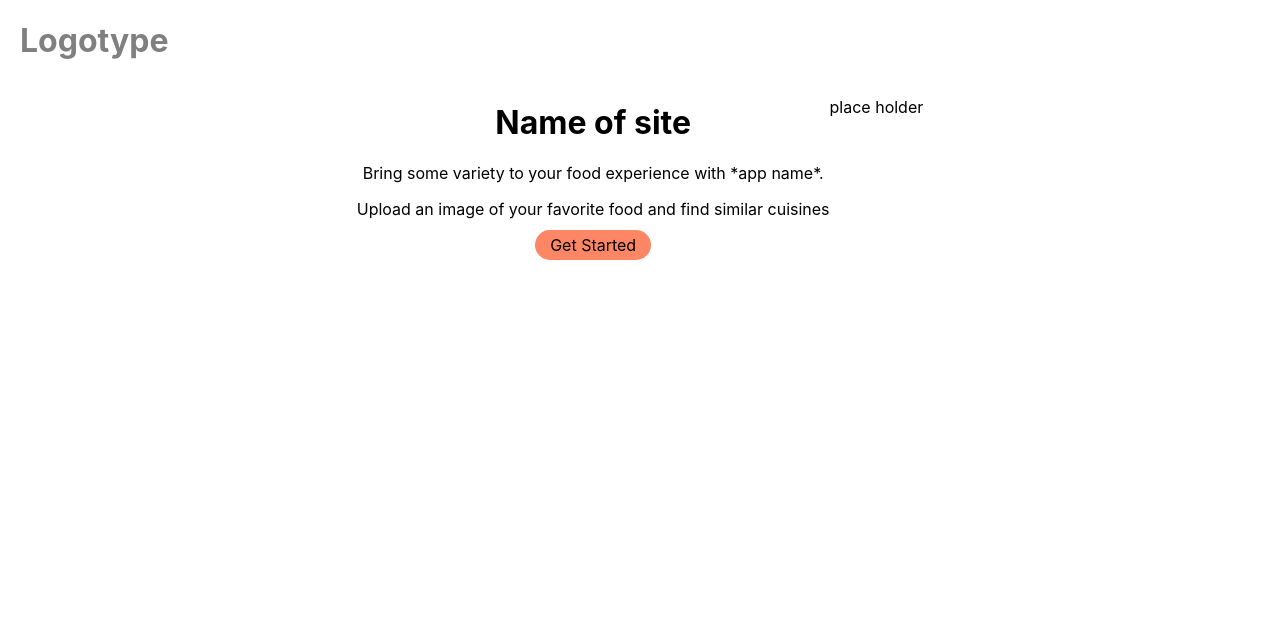
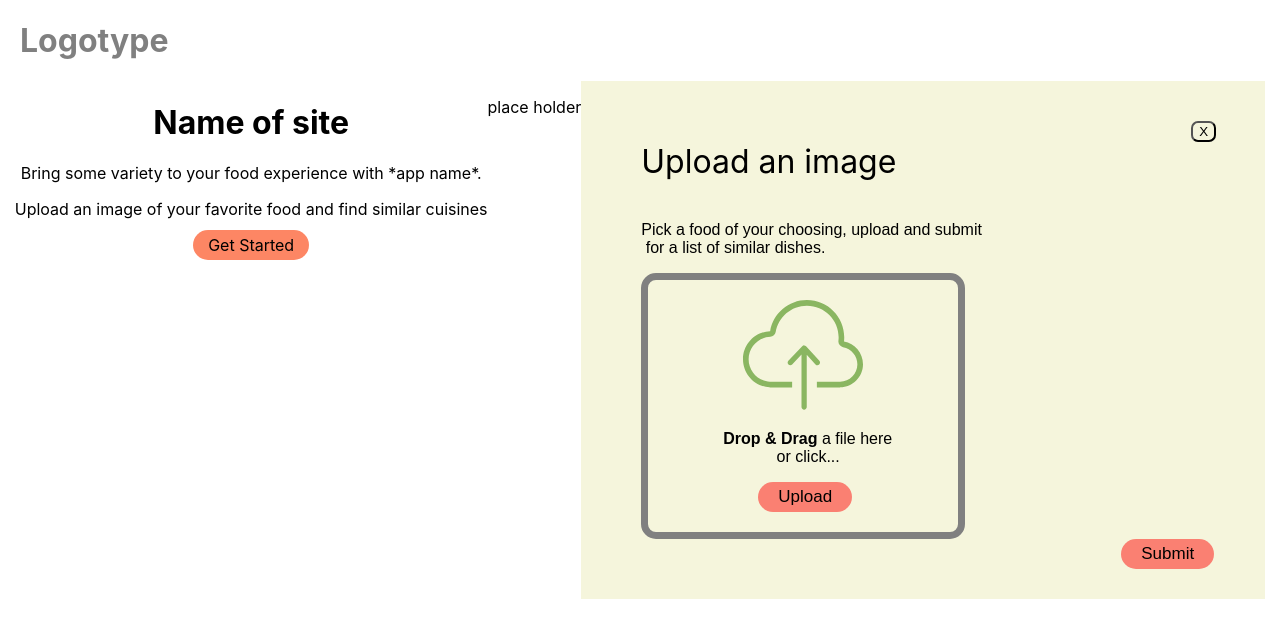
Before and after one commit to KonstantinVVictoria/recipe-finder, a Next.js app: page /home in a window 1280 px wide. Shown: the top 638 px of the page. Built offline with nearby package versions, Linux system fonts and the light colour scheme.

Commit message:
SubmitImage component completed

```diff
--- a/components/SubmitImage.jsx
+++ b/components/SubmitImage.jsx
@@ -2,19 +2,21 @@ import Theme from "../styles/Theme.js";
 
 const SubmitImage = () => {
     return (
-        <div style={{ backgroundColor: "beige" }}>
-            <input type="button" value="X" class="closeButton" style={{ marginLeft: "680px", marginTop: "10px", marginBottom: "0px", backgroundColor: "transparent", borderRadius: "7px", borderColor: "black"}} ></input>
-            <h1 style={{ marginTop: "0px", marginRight: "500px", fontWeight: "normal" }}>Upload an image</h1>
-            <h3 style={{ marginTop: "40px", fontWeight: "lighter" }}>Pick a food of your choosing, upload and submit for a list of similar dishes.</h3>
-            <div style={{ borderRadius: "15px", border: "7px solid gray", marginLeft: "60px" , marginRight: "340px"}}>
-                <p>.</p>
-                <p>.</p>
-                <p>.</p>
-                <p>.</p>
-                <p style={{marginLeft: "45px"}}><b>Drop & Drag</b> a file here or click...</p>
-                <input type="button" value="Upload" style={{marginBottom: "20px", border: "none", marginLeft: "110px", fontSize: 17, borderRadius: "15px", backgroundColor: "salmon", padding: "5px 20px"}}></input>
+        <div style={{ backgroundColor: "beige"}}>
+            <input type="button" value="X" class="closeButton" style={{ marginLeft: "610px", marginTop: "40px", marginBottom: "0px", backgroundColor: "transparent", borderRadius: "7px", borderColor: "black" }} ></input>
+            <h1 style={{marginLeft: "60px", marginTop: "0px", marginRight: "300px", fontWeight: "normal" }}>Upload an image</h1>
+            <pre style={{ marginLeft: "60px", marginTop: "40px", fontWeight: "lighter", fontFamily: "sans-serif" }}>Pick a food of your choosing, upload and submit {"\n"} for a list of similar dishes.</pre>
+            <div style={{ borderRadius: "15px", border: "7px solid gray", marginLeft: "60px", marginRight: "300px" }}>
+                <body>
+                    <svg style={{marginTop:"20px"}} width="310" height="110" viewBox="0 0 120 110" fill="none" xmlns="http://www.w3.org/2000/svg">
+                        <path d="M0 59.25C0 44.0491 12.0593 31.6648 27.1328 31.1422C30.0734 13.4713 45.4323 0 63.9375 0C84.5446 0 101.25 16.7054 101.25 37.3125C101.25 38.7651 101.167 40.1983 101.005 41.6076C111.802 43.5291 120 52.9635 120 64.3125C120 76.987 109.776 87.2735 97.125 87.3743V87.375H73.875V81.75H97.0332C97.0489 81.7497 97.0645 81.7496 97.0802 81.7494C106.644 81.6733 114.375 73.8954 114.375 64.3125C114.375 55.7374 108.18 48.5978 100.02 47.1456C97.0946 46.625 95.0787 43.9191 95.417 40.9672C95.5543 39.77 95.625 38.5506 95.625 37.3125C95.625 19.812 81.438 5.625 63.9375 5.625C48.2275 5.625 35.1781 17.063 32.6815 32.0655C32.2421 34.706 30.0029 36.671 27.3277 36.7638C15.2725 37.1818 5.625 47.0904 5.625 59.25C5.625 71.2721 15.0565 81.095 26.9202 81.7184C27.0448 81.725 27.1682 81.7355 27.2904 81.75H49.125V87.375H26.625V87.3357C11.7894 86.5561 0 74.2798 0 59.25Z" fill="#8AB661" />
+                        <path fill-rule="evenodd" clip-rule="evenodd" d="M61.1521 45.3751C61.8816 45.3827 62.5751 45.6935 63.0662 46.233L76.3787 60.858C77.3546 61.9301 77.2766 63.5903 76.2045 64.5662C75.1324 65.5421 73.4722 65.4641 72.4963 64.392L63.75 54.7834V107.062C63.75 108.512 62.5748 109.688 61.125 109.688C59.6753 109.688 58.5 108.512 58.5 107.062V54.5809L49.1543 64.4317C48.1565 65.4834 46.4951 65.5271 45.4433 64.5293C44.3916 63.5315 44.3479 61.8701 45.3457 60.8183L59.2207 46.1933C59.7228 45.664 60.4226 45.3676 61.1521 45.3751Z" fill="#8AB661" />
+                    </svg>
+                </body>
+                <pre style={{ marginLeft: "75px", fontFamily: "sans-serif" }}><b>Drop & Drag</b> a file here {"\n"}            or click...</pre>
+                <input type="button" value="Upload" style={{ marginBottom: "20px", border: "none", marginLeft: "110px", fontSize: 17, borderRadius: "15px", backgroundColor: "salmon", padding: "5px 20px" }}></input>
             </div>
-            <input type="button" value="Submit" style={{marginBottom: "20px", border: "none", marginLeft: "605px", fontSize: 17, borderRadius: "15px", backgroundColor: "salmon", padding: "5px 20px"}}></input>
+            <input type="button" value="Submit" style={{ marginBottom: "30px", border: "none", marginLeft: "540px", fontSize: 17, borderRadius: "15px", backgroundColor: "salmon", padding: "5px 20px" }}></input>
 
         </div>
     );
--- a/package.json
+++ b/package.json
@@ -11,6 +11,7 @@
     "@tensorflow/tfjs": "^2.8.6",
     "next": "10.0.7",
     "react": "17.0.1",
-    "react-dom": "17.0.1"
+    "react-dom": "17.0.1",
+    "seedrandom": "^3.0.5"
   }
 }
--- a/pages/home.js
+++ b/pages/home.js
@@ -2,6 +2,7 @@ import Header from "../components/Header.jsx";
 import Description from "../components/Description.jsx";
 import GetStarted from "../components/GetStarted.jsx";
 import HomeImage from "../components/HomeImage.jsx";
+import SubmitImage from "../components/SubmitImage.jsx";
 
 const Home = function () {
   return (
@@ -25,6 +26,7 @@ const Home = function () {
             <GetStarted />
           </div>
           <HomeImage />
+          <SubmitImage />
         </div>
       </div>
     </>
```
Also changed, not shown: 1 other file (tests, documents, lock files or other folders).
